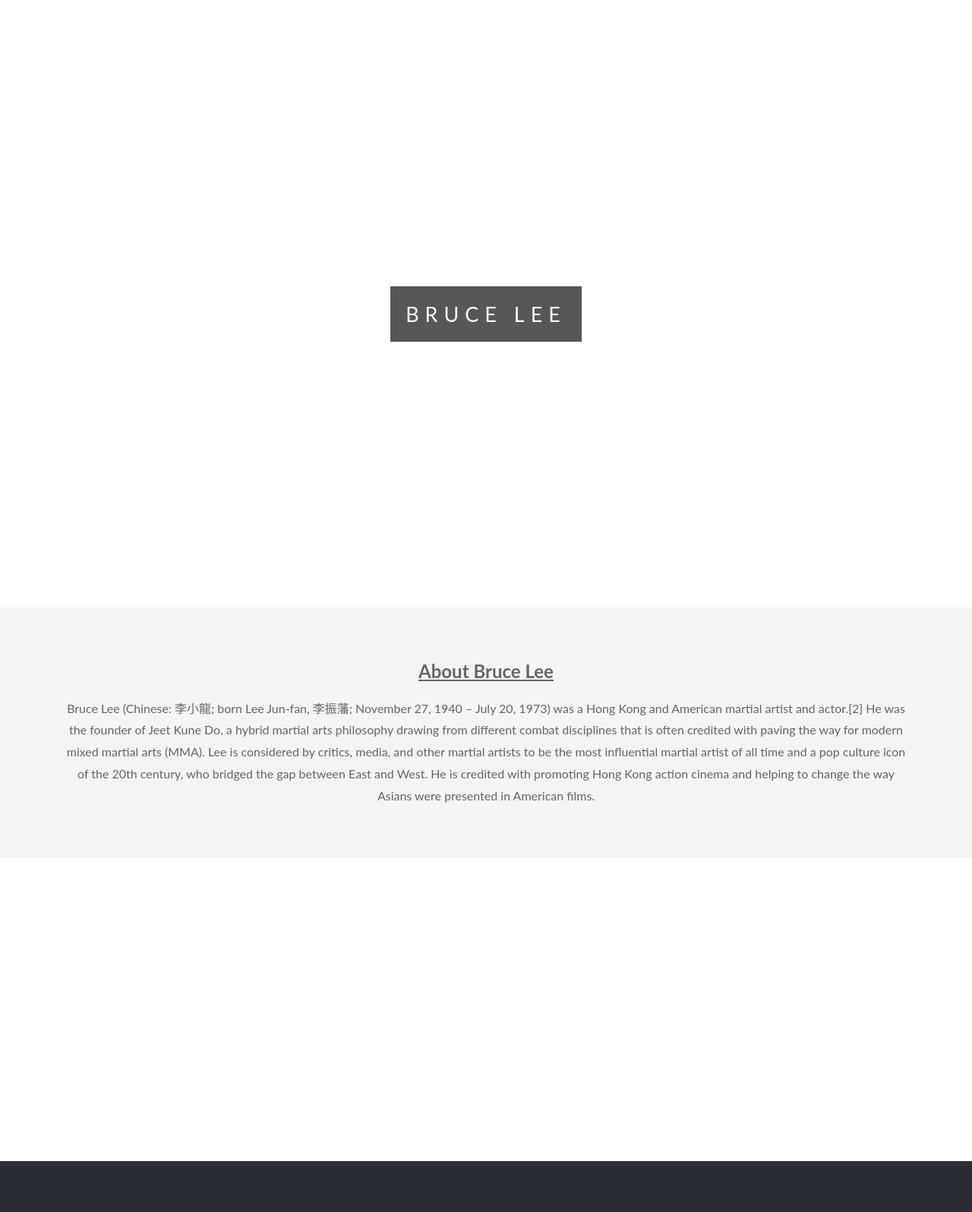
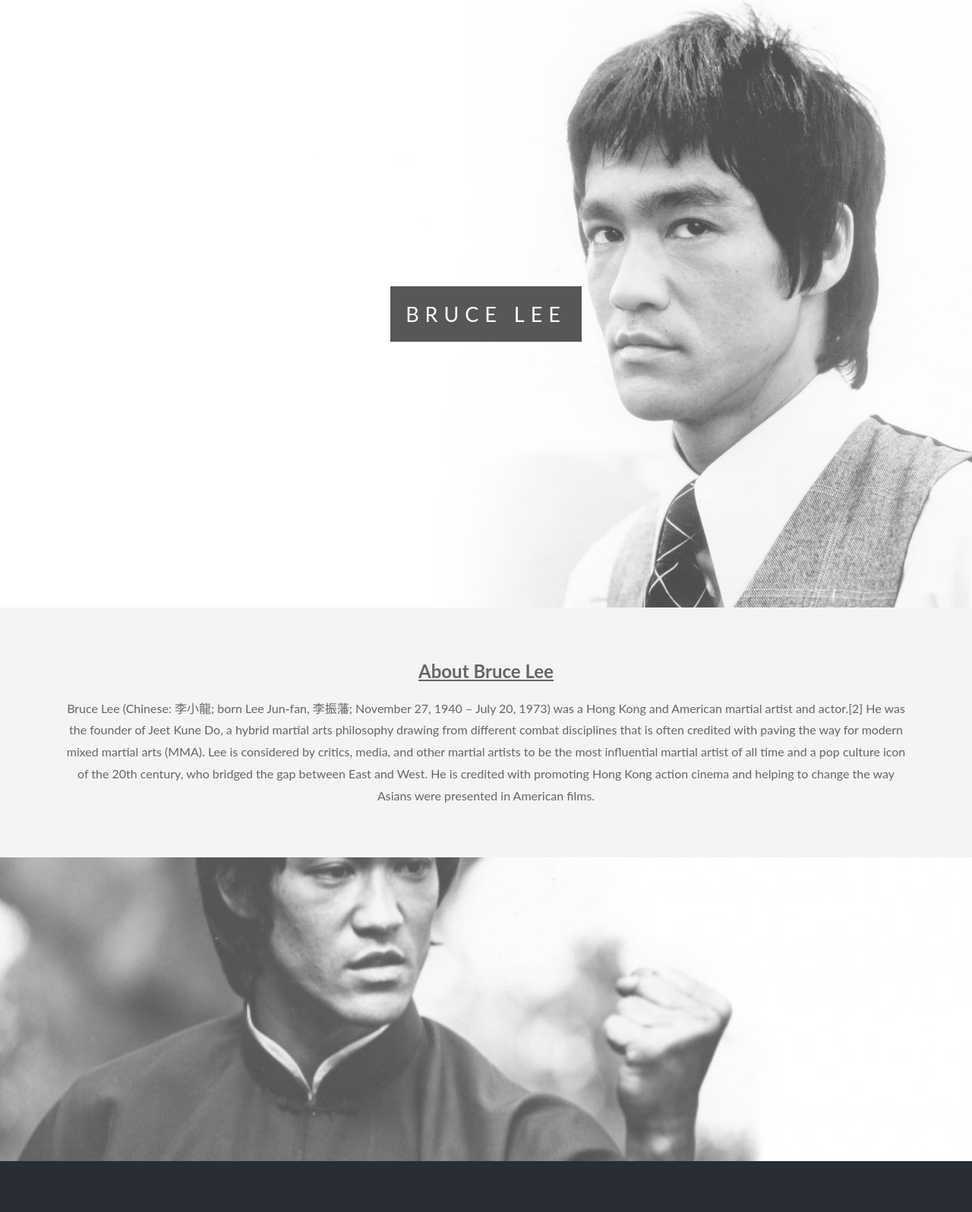
Before and after one commit to VamsiKambala/VamsiKambala-Oasis-Infobyte-Level-2-Task-2, a plain HTML site: page index.html in a window 1280 px wide. Shown: the top 1596 px of the page at 76% size. Drawn offline with Linux system fonts and the light colour scheme; the site is published under a folder, as on GitHub Pages, so addresses that start at the root find nothing.

Commit message:
Update style.css

```diff
--- a/style.css
+++ b/style.css
@@ -15,15 +15,15 @@
     text-align: left;
 }
 .pimg1{
-    background-image: url('/KtEcVM0-bruce-lee-wallpaper.jpg');
+    background-image: url('KtEcVM0-bruce-lee-wallpaper.jpg');
     min-height: 100%;
 }
 .pimg2{
-    background-image: url('/u6w8rcZ.jpg');
+    background-image: url('u6w8rcZ.jpg');
     min-height: 400px;
 }
 .pimg3{
-    background-image: url('/lXnoXjE.jpg');
+    background-image: url('lXnoXjE.jpg');
     min-height: 400px;
 }
 .pimg1, .pimg2, .pimg3{
```
